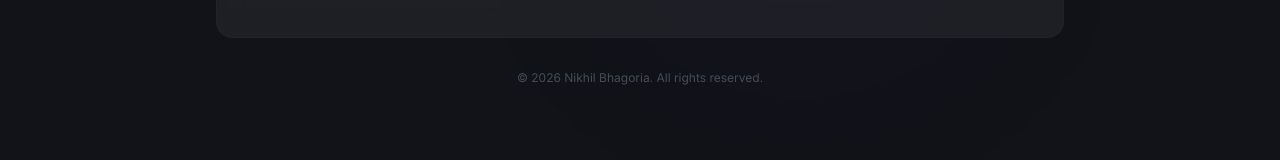
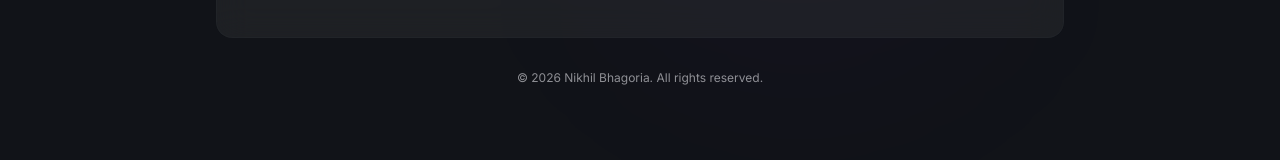
Before and after one commit to NikhilBhagoria/nikhil-dev-portfolio, a Next.js app: page /privacy in a window 1280 px wide. Shown: the part 1349-1509 px from the top of the page. Built offline with nearby package versions, Linux system fonts and the light colour scheme.

Commit message:
fix: update footer text color for improved visibility

```diff
--- a/src/app/privacy/page.js
+++ b/src/app/privacy/page.js
@@ -130,7 +130,7 @@
         </div>
 
         {/* Footer info */}
-        <div className="mt-8 text-center text-xs text-on-surface-variant/40">
+        <div className="mt-8 text-center text-xs text-on-surface/60">
           <p>© {new Date().getFullYear()} Nikhil Bhagoria. All rights reserved.</p>
         </div>
 
```
